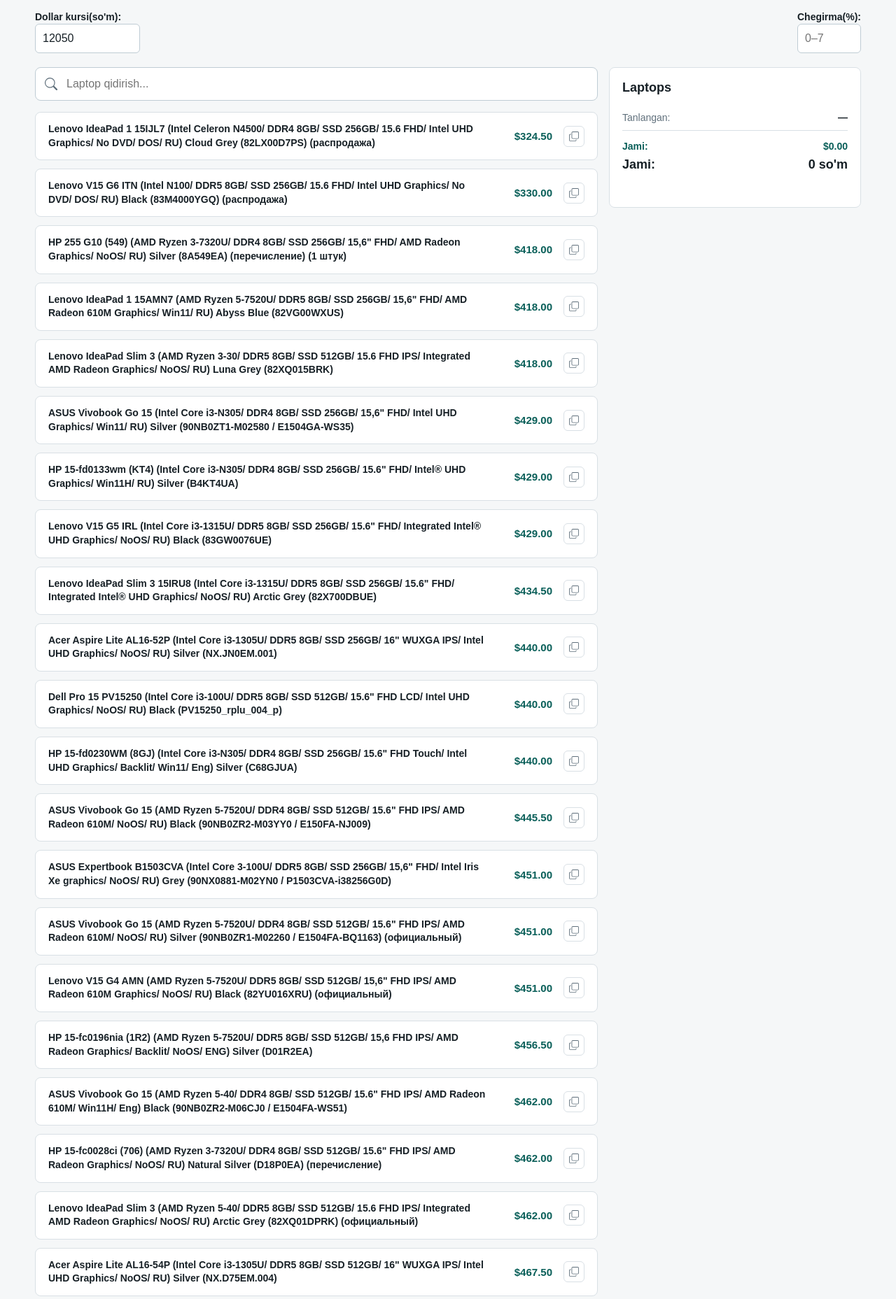
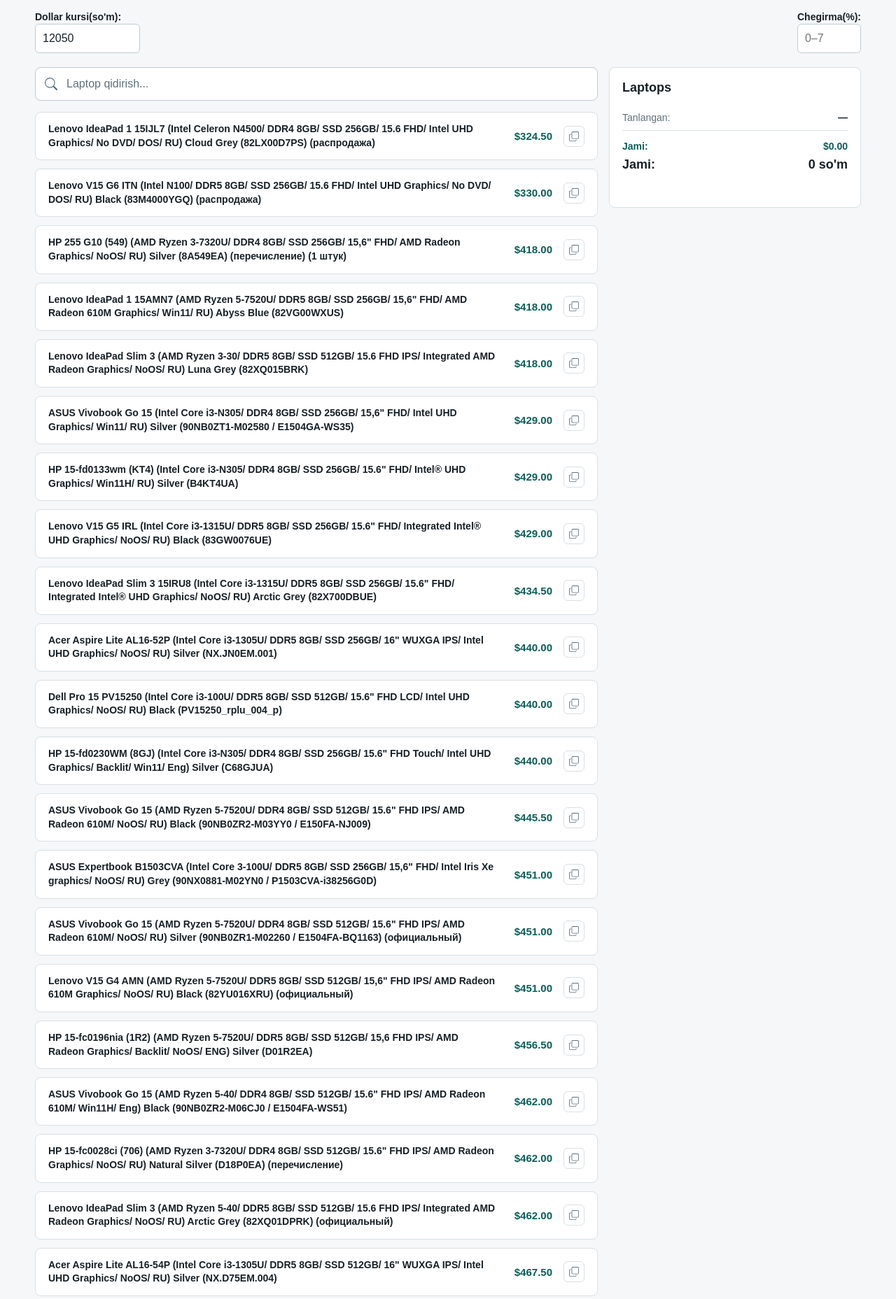
Before and after one commit to shahbozshirinboyev/calculator.teratech.uz, a Django app: page /laptops/ in a window 1280 px wide. Shown: the part 66-1923 px from the top of the page at 70% size. Run offline with Django 5.2, Linux system fonts and the light colour scheme; a user stored in the database is signed in; data comes from the database, SQL or seed files in the repository; both versions use the stored data as it was after the commit.

Commit message:
fix design

```diff
--- a/templates/product_search.html
+++ b/templates/product_search.html
@@ -23,6 +23,11 @@
   color: var(--text);
   font: inherit;
   font-size: 16px;
+}
+
+.search-box input::placeholder {
+  color: var(--muted);
+  opacity: 1;
 }
 
 .search-box input:focus {
@@ -56,6 +61,8 @@
   cursor: pointer;
   transition: border-color 0.15s, box-shadow 0.15s;
   gap: 8px;
+  min-width: 0;
+  overflow: hidden;
 }
 
 .product-card:hover {
@@ -73,6 +80,8 @@
   line-height: 1.4;
   flex: 1 1 auto;
   min-width: 0;
+  word-break: break-word;
+  overflow-wrap: anywhere;
 }
 
 .product-card .product-price {
@@ -80,7 +89,7 @@
   font-size: 15px;
   color: var(--accent-dark);
   white-space: nowrap;
-  width: 80px;
+  width: 72px;
   text-align: right;
   flex-shrink: 0;
 }
```
Also changed, not shown: db.sqlite3.
